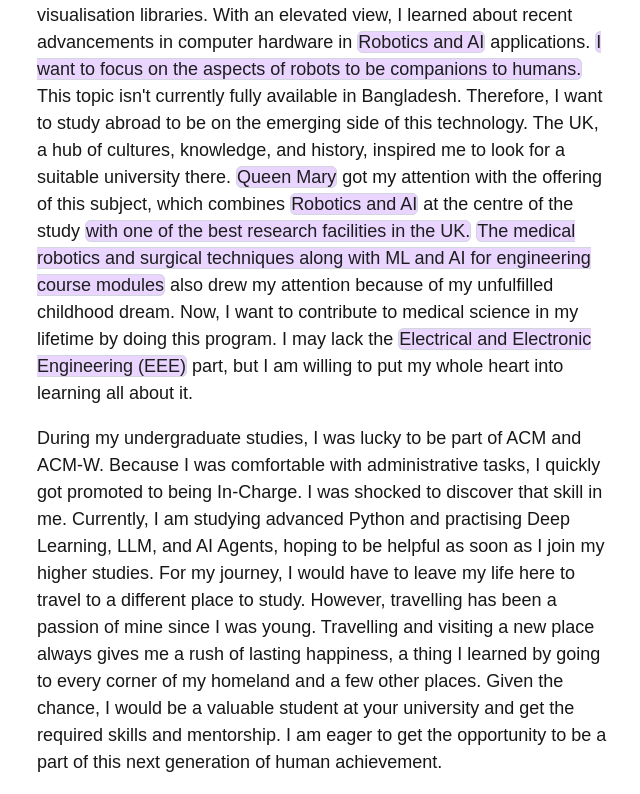
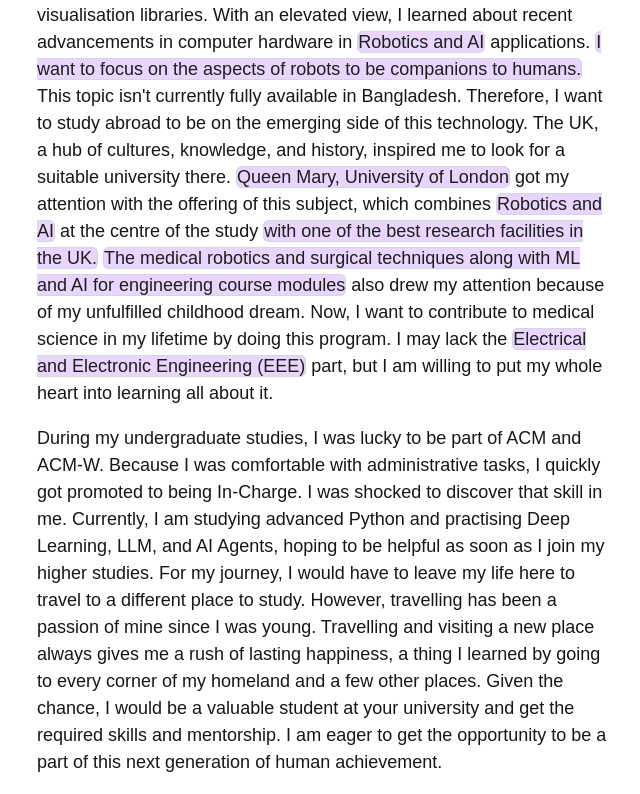
Before and after one commit to IAFahim/web_me, a Next.js app: page / in a window 1280 px wide. Shown: the part 1309-2103 px from the top of the page, without its empty margins (315-955 px from the left). Built offline with nearby package versions, Linux system fonts and the light colour scheme.

Commit message:
Update PersonalStatement.tsx

```diff
--- a/src/app/(root)/PersonalStatement.tsx
+++ b/src/app/(root)/PersonalStatement.tsx
@@ -22,11 +22,11 @@
     ]);
 
     const universityNames=[
-        "Queen Mary",
+        "Queen Mary, University of London",
         "City St George's, University of London,",
-        "Kingston",
-        "Greenwich",
-        "Brunel"
+        "Kingston, University of London,",
+        "Greenwich, University of London,",
+        "Brunel, University of London,"
     ];
 
     const universityNameCycle = useTextCycle(universityNames);
```
